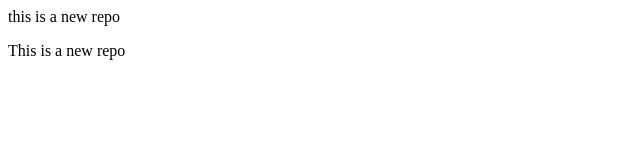
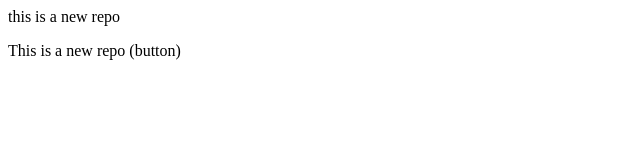
Before and after one commit to ManojBarmase/localrepo, a plain HTML site: page index.html in a window 1280 px wide. Shown: the full height of the page, 0-640 px from the left. Drawn offline with Linux system fonts and the light colour scheme.

Commit message:
Add button

```diff
--- a/index.html
+++ b/index.html
@@ -1,2 +1,2 @@
 <p>this is a new repo</p>
-<p>This is a new repo</p>
+<p>This is a new repo (button)</p>
```
